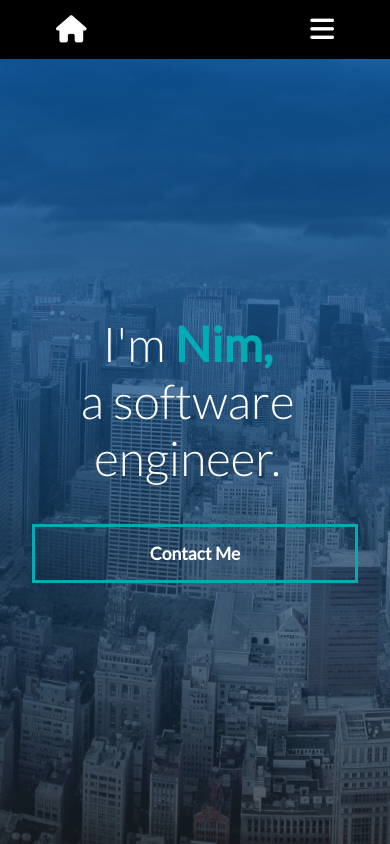
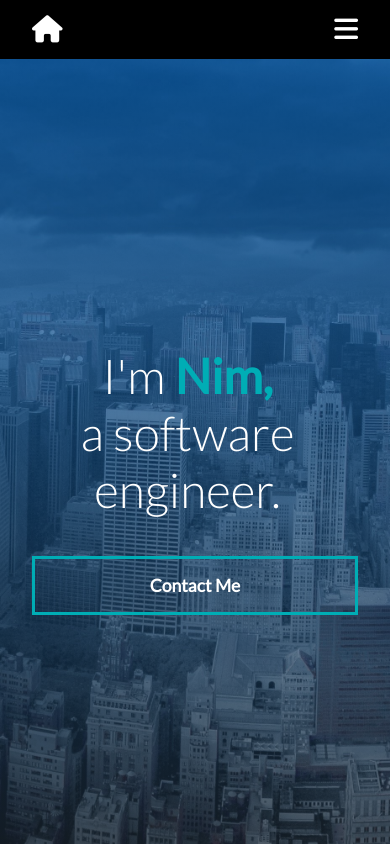
Before and after one commit to nimaester/personalsite, a React (Create React App) app: page / in a window 390 px wide. Shown: the top 844 px of the page. Built offline with nearby package versions, Linux system fonts and the light colour scheme.

Commit message:
scroll into view works

```diff
--- a/src/styles/_about.scss
+++ b/src/styles/_about.scss
@@ -136,7 +136,7 @@
 @media screen and (max-width: 865px) {
   .hero {
     flex-direction: column;
-    padding: 0rem 2rem 0rem 2rem;
+    padding: 2rem;
     button {
       width: 100%;
     }
@@ -184,7 +184,6 @@
 @media screen and (max-width: 370px) {
   .hero {
     flex-direction: column;
-    padding: 0rem 2rem 0rem 2rem;
     button {
       width: 100%;
     }
--- a/src/styles/_nav.scss
+++ b/src/styles/_nav.scss
@@ -56,7 +56,7 @@ nav {
 @media screen and (max-width: 865px) {
   nav {
     justify-content: space-between;
-    padding: 1rem 3.5rem 1rem 3.5rem;
+    padding: 1rem 2rem 1rem 2rem;
     .nav-link {
       display: none;
     }
```
